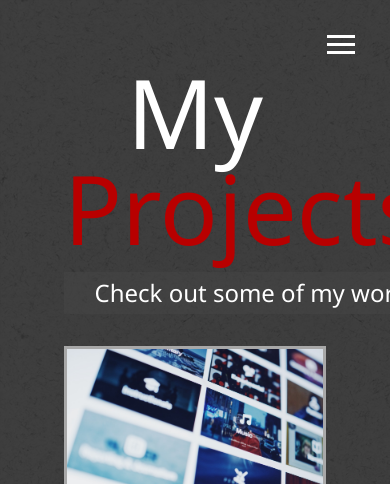
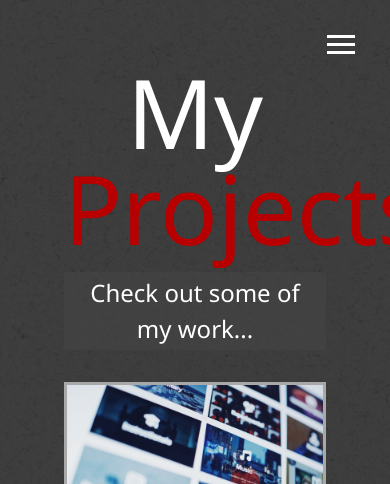
Before and after one commit to JovanKic/Portfolio-Website, a website: page build/projects.html in a window 390 px wide. Shown: the top 484 px of the page. Drawn offline with Linux system fonts and the light colour scheme.

Commit message:
some fixes, added 1 more project
responsiveness fixes and added reddit search in projects

```diff
--- a/source/sass/1-tools/_mobile.sass
+++ b/source/sass/1-tools/_mobile.sass
@@ -10,6 +10,8 @@
     grid-template-columns: repeat(3, 1fr)
 //Tablests & Small Laptops
 @include mediaMd
+  h1, h2, h3
+    max-width: 100%;
   main
     align-items: center
     text-align: center
```
Also changed, not shown: build/assets/css/main.min.css, build/assets/img/project6.jpg (added), build/projects.html, source/img/project6.jpg (added).
